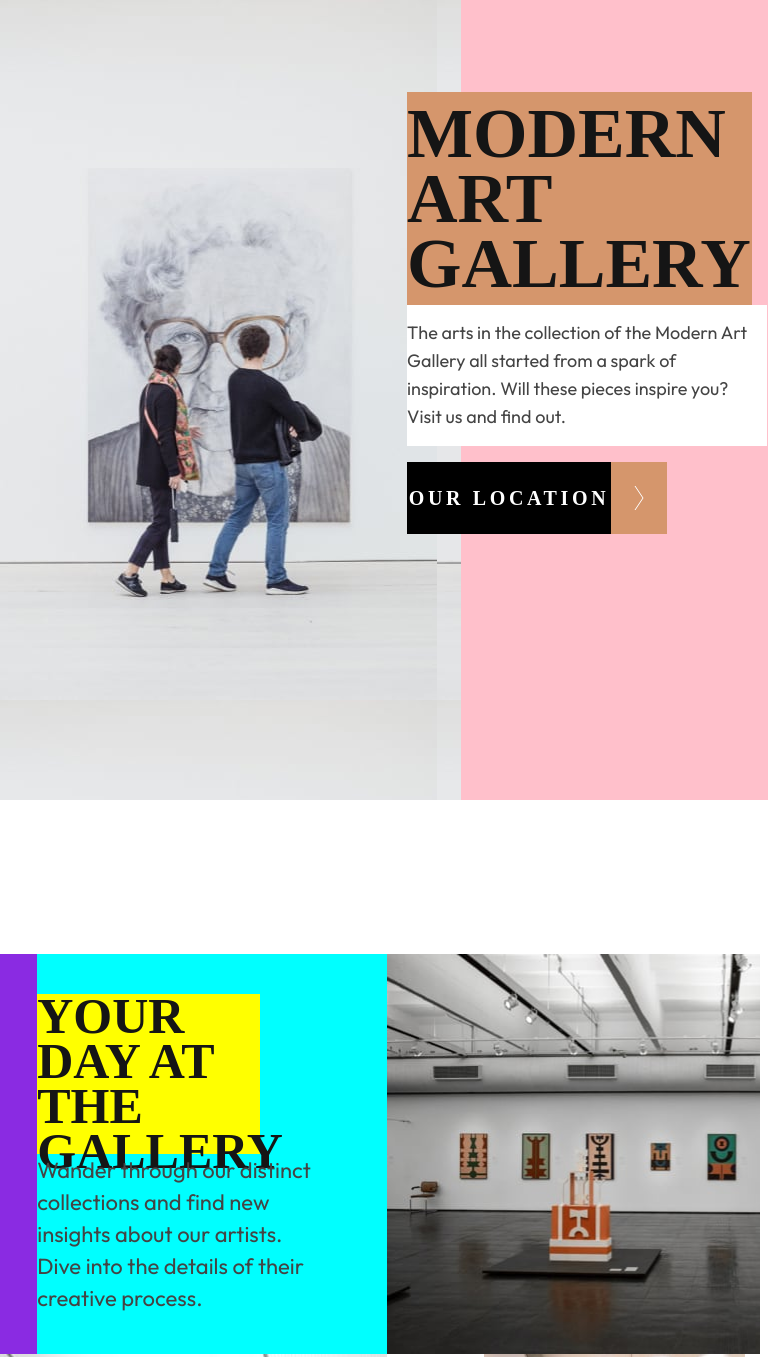
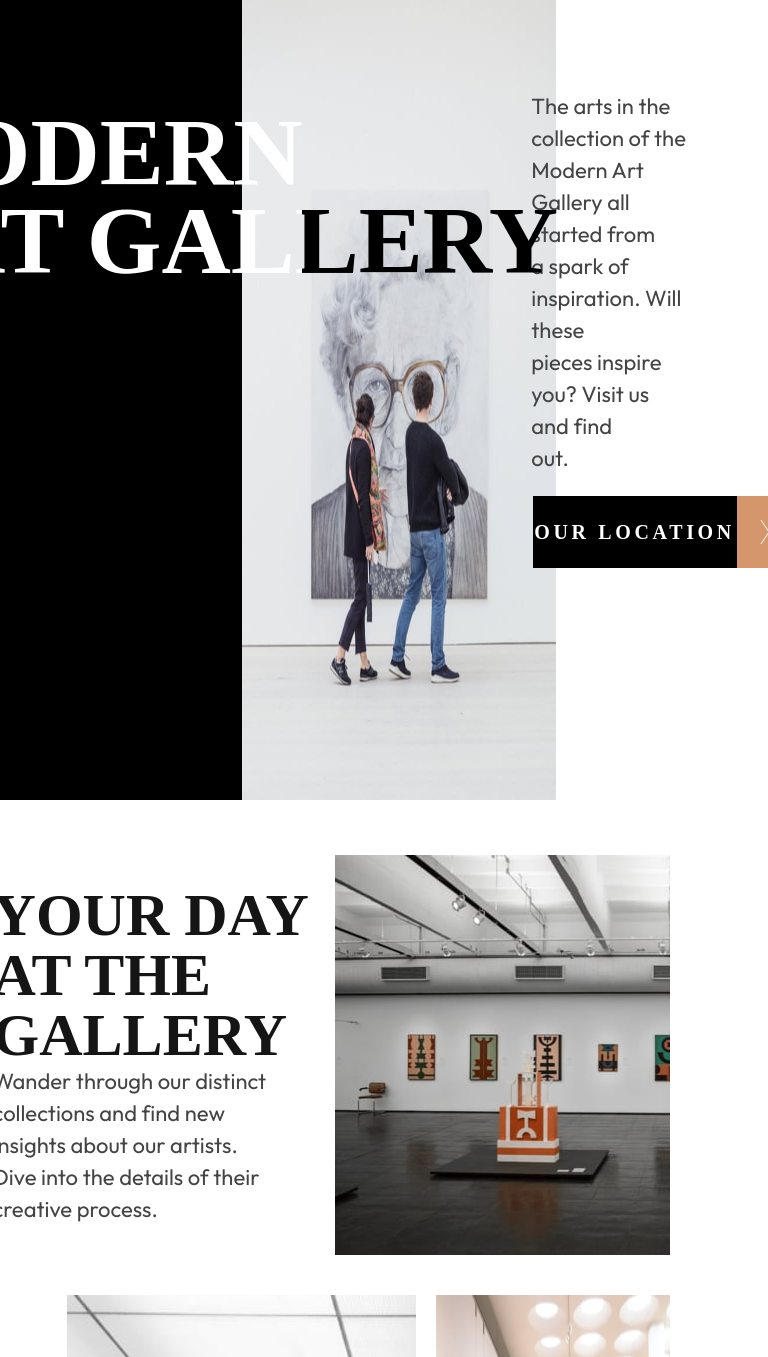
Before and after one commit to NanaArhinf/art_gallery_website, a plain HTML site: page index.html in a window 768 px wide. Shown: the top 1357 px of the page. Drawn offline with Linux system fonts and the light colour scheme; a web font is replaced by a local one.

```diff
--- a/styles.css
+++ b/styles.css
@@ -522,150 +522,6 @@ body{
     }
 
 }
-
-  /* Media Query for low resolution  Tablets, Ipads */
-  @media (min-width: 481px) and (max-width: 900px) {
-
-    *{
-        margin: 0 !important;
-        padding: 0 !important;
-    }
-
-
-    body {
-        background-color: yellow !important;
-        overflow-x: hidden !important;
-        max-width: 100% !important;
-    }
-
-    .main{
-        width: 100% !important;
-    }
-
-    .upper{
-
-        width: 100% !important;
-        /*background-color: pink;*/
-        display: flex;
-        flex-direction: row-reverse;
-        gap: 0px !important;
-        margin: 0 !important;
-        padding: 0 !important;
-        justify-content: center !important;
-        margin-bottom: 20% !important;
-    }
-
-    .upper-mid{
-        box-sizing: border-box !important;
-        background-size: contain!important;
-        background-repeat: no-repeat !important;
-        width:60% !important;
-        background-color: red !important;
-        background: url("./assets/tablet/image-hero.jpg") !important ;
-        z-index: 1 !important;
-        padding-left: 53% !important;
-        padding-top: 12% !important;
-    }
-
-    .upper-left{
-        display: flex;
-        justify-content: center;
-        background-color: pink !important;
-        z-index: 1 !important;
-        margin: 0 !important;
-        width:40% !important;
-
-
-    }
-
-    .upper-heading{
-        display: none !important;
-    }
-
-    .upper-text-tab{
-        display: flex !important;
-        align-items: center;
-        background-color: white !important;
-        width: 360px;
-        height:20%;
-        color: var(--Dark-Grey, #444);
-        font-family: Outfit;
-        font-size: 18px;
-        font-style: normal;
-        font-weight: 300;
-        line-height: 28px; /* 155.556% */
-        margin-bottom: 30% !important;
-    }
-
-    .upper-heading-tab{
-        display: flex !important;
-        align-items: center;
-        background-color: #D5966C;
-        color: var(--Almost-Black, #151515);
-        font-family: Big Shoulders Display;
-        font-size: 70px;
-        font-style: normal;
-        font-weight: 900;
-        line-height: 65px; /* 92.857% */
-        text-transform: uppercase;
-        margin-left: 20%;
-        z-index: 2;
-        width: 345px;
-        height: 30%
-    }
-
-    .upper-text{
-        display: none !important;
-    }
-
-    .mid-upper{
-        display: flex;
-        flex-direction: row;
-        width: 97%;
-        background-color: blueviolet;
-        padding-top:20px;
-        justify-content: space-between !important;
-
-
-    }
-
-    .mid-upper-text{
-        display: flex;
-        width: 50% !important;
-        background-color: aqua;
-        flex-direction: column;
-        align-items: flex-start;
-        margin-left: 5% !important;
-        align-items: flex-start !important;
-
-
-    }
-
-    .big-text{
-        background-color: yellow;
-        width: 223px !important;
-        color: var(--Almost-Black, #151515);
-        font-family: Big Shoulders Display;
-        font-size: 50px !important;
-        font-style: normal;
-        font-weight: 900;
-        line-height: 45px !important; /* 90% */
-        text-transform: uppercase;
-        height:40%;
-
-    }
-
-    .small-text{
-        color: var(--Dark-Grey, #444);
-        font-family: Outfit;
-        font-size: 18px;
-        font-style: normal;
-        font-weight: 300;
-        line-height: 28px; /* 155.556% */
-    }
-
-  }
-
 
 
 
```
